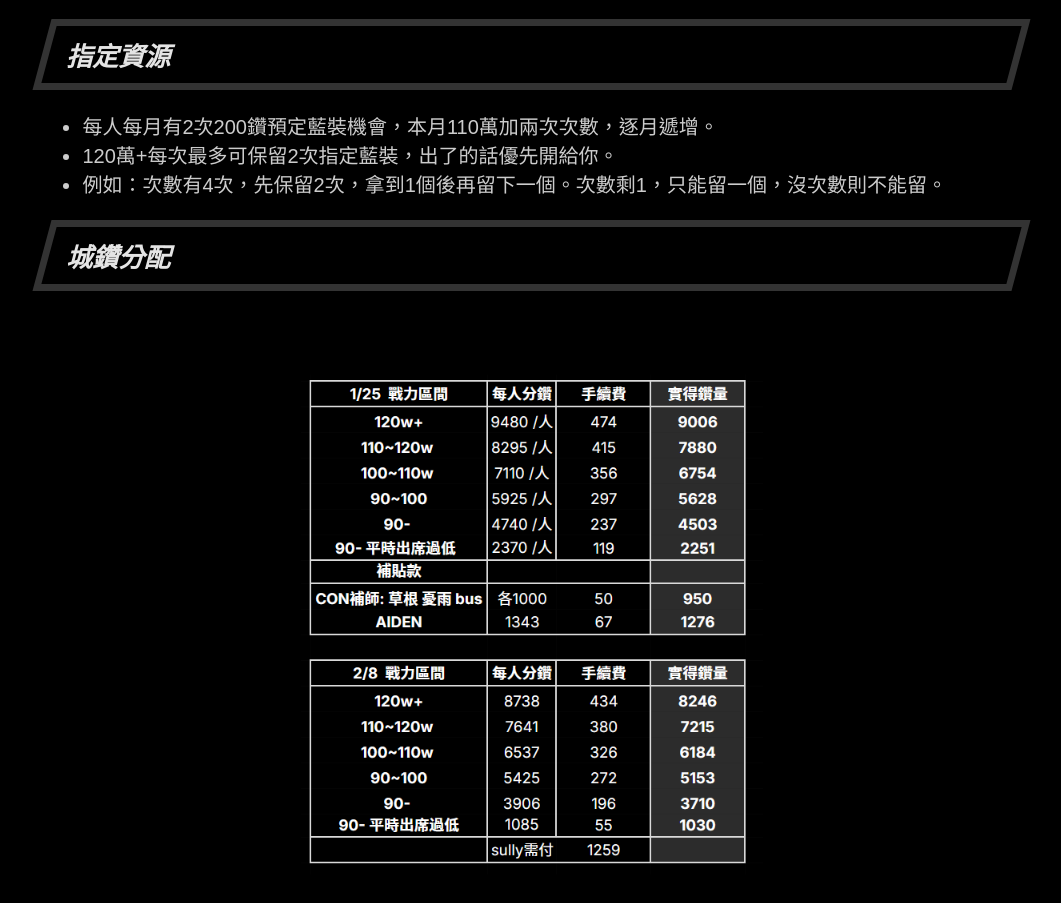
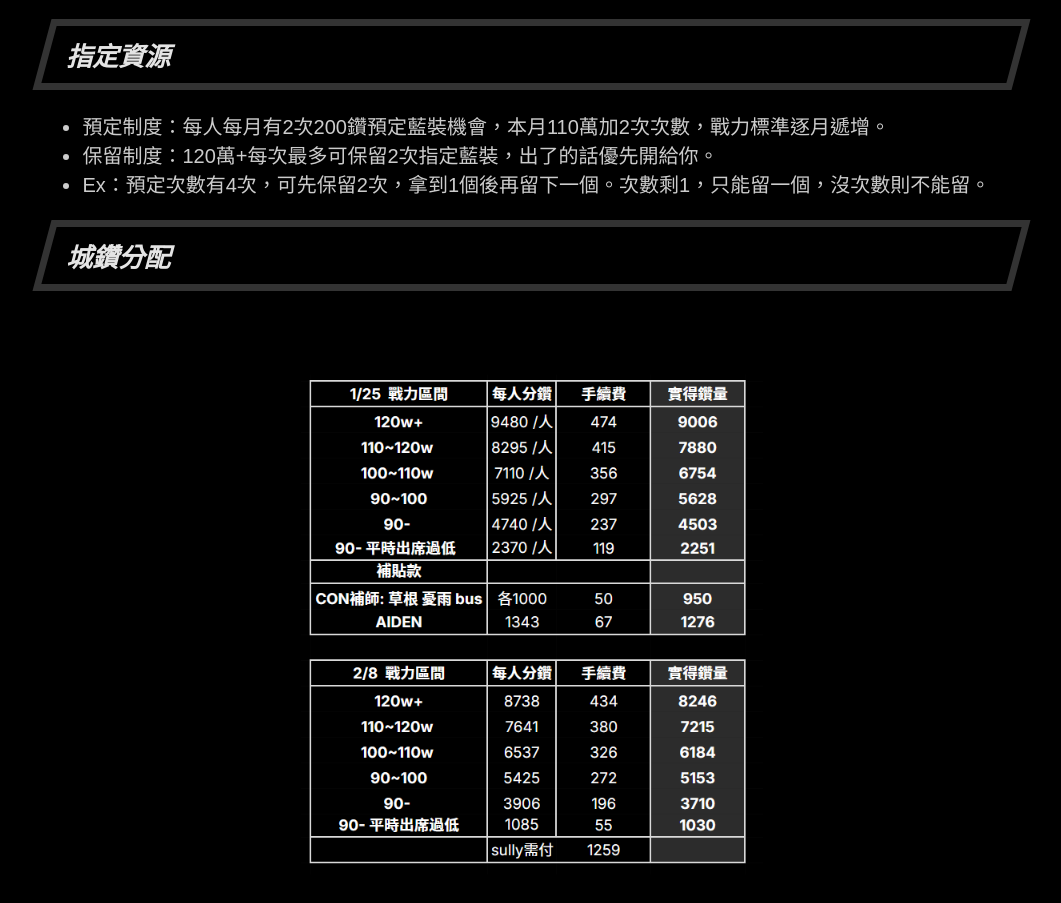
Before and after one commit to Khlooee/eden, a plain HTML site: page html/auction.html in a window 1280 px wide. Shown: the part 1040-1943 px from the top of the page, without its empty margins (108-1169 px from the left). Drawn offline with Linux system fonts and the light colour scheme.

Commit message:
Update auction.html

```diff
--- a/html/auction.html
+++ b/html/auction.html
@@ -125,9 +125,9 @@
         </ul>
         <h2>指定資源</h2>
         <ul>
-            <li>每人每月有2次200鑽預定藍裝機會，本月110萬加兩次次數，逐月遞增。</li>
-            <li>120萬+每次最多可保留2次指定藍裝，出了的話優先開給你。</li>
-            <li>例如：次數有4次，先保留2次，拿到1個後再留下一個。次數剩1，只能留一個，沒次數則不能留。</li>
+            <li>預定制度：每人每月有2次200鑽預定藍裝機會，本月110萬加2次次數，戰力標準逐月遞增。</li>
+            <li>保留制度：120萬+每次最多可保留2次指定藍裝，出了的話優先開給你。</li>
+            <li>Ex：預定次數有4次，可先保留2次，拿到1個後再留下一個。次數剩1，只能留一個，沒次數則不能留。</li>
         </ul>
 
         <h2>城鑽分配</h2>
```
